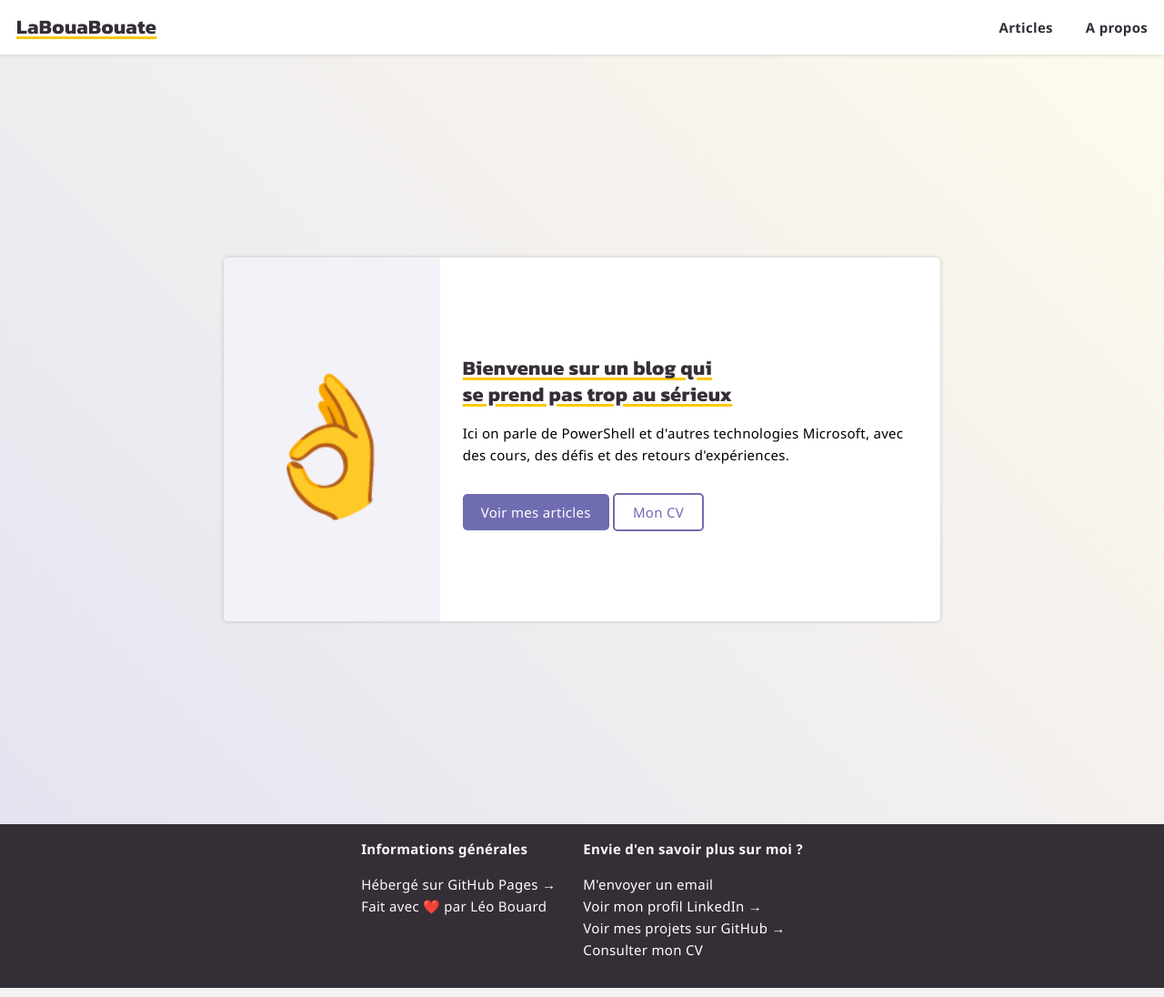
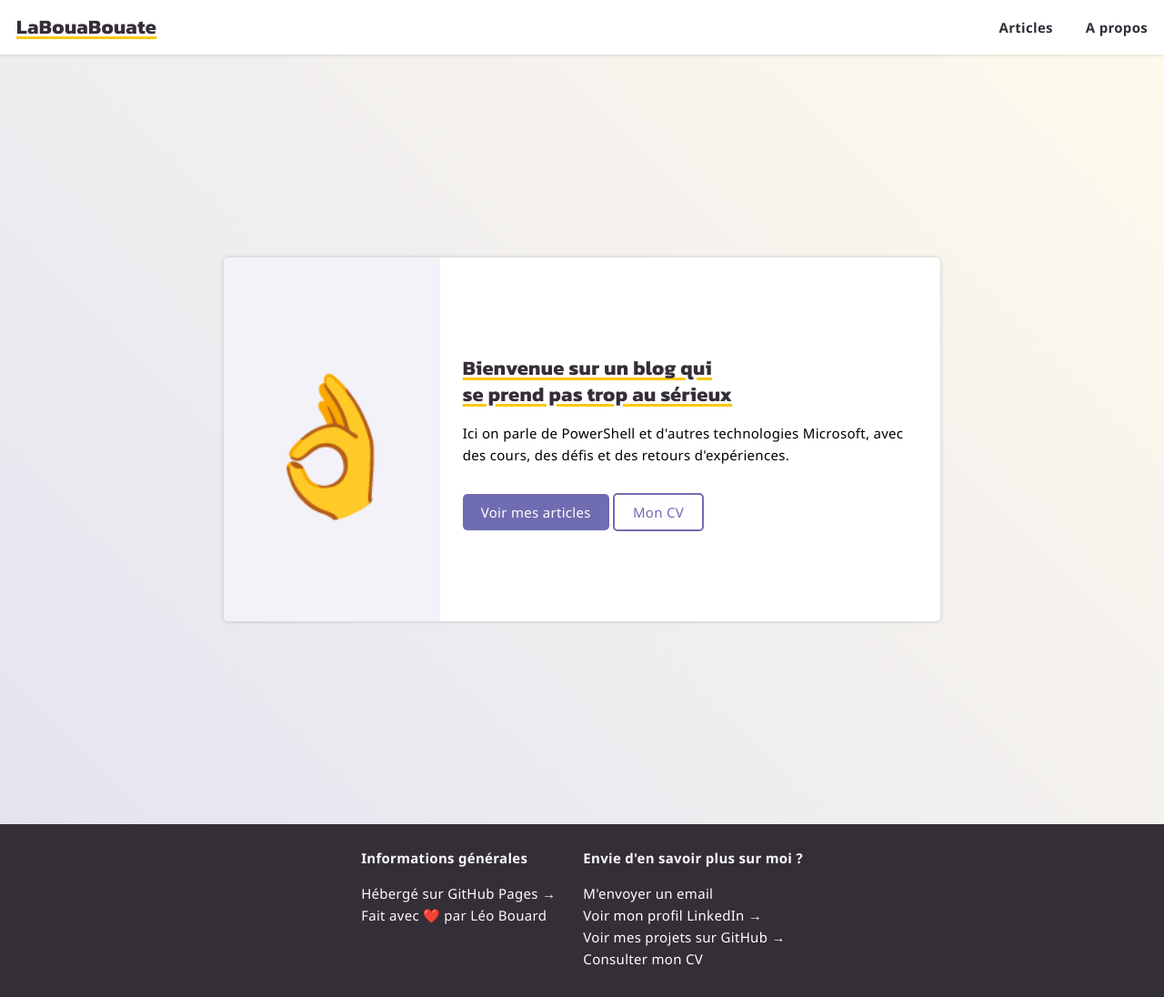
Before and after one commit to leobouard/leobouard.github.io, a Jekyll site: the page built from index.md, in a window 1280 px wide. Shown: the whole page at 91% size. Built offline with Jekyll 4.4.1, drawn with Linux system fonts in a browser that asks for light colours; some web fonts are replaced; our own code applies the rules of GitHub Pages for plain Markdown files.

Commit message:
Update style.scss

```diff
--- a/assets/css/style.scss
+++ b/assets/css/style.scss
@@ -182,7 +182,7 @@ main {
 
 footer {
     margin-top: -50px;
-    padding: 50px 0px 0px;
+    padding: 60px 0px 0px;
     display: flex;
     flex-wrap: wrap;
     justify-content: center;
```
